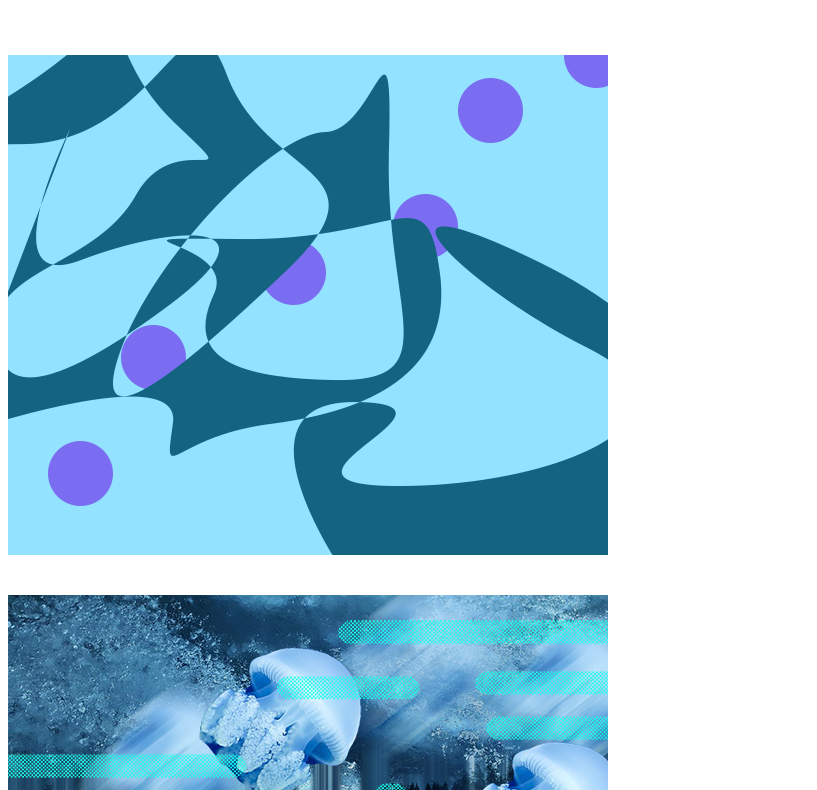
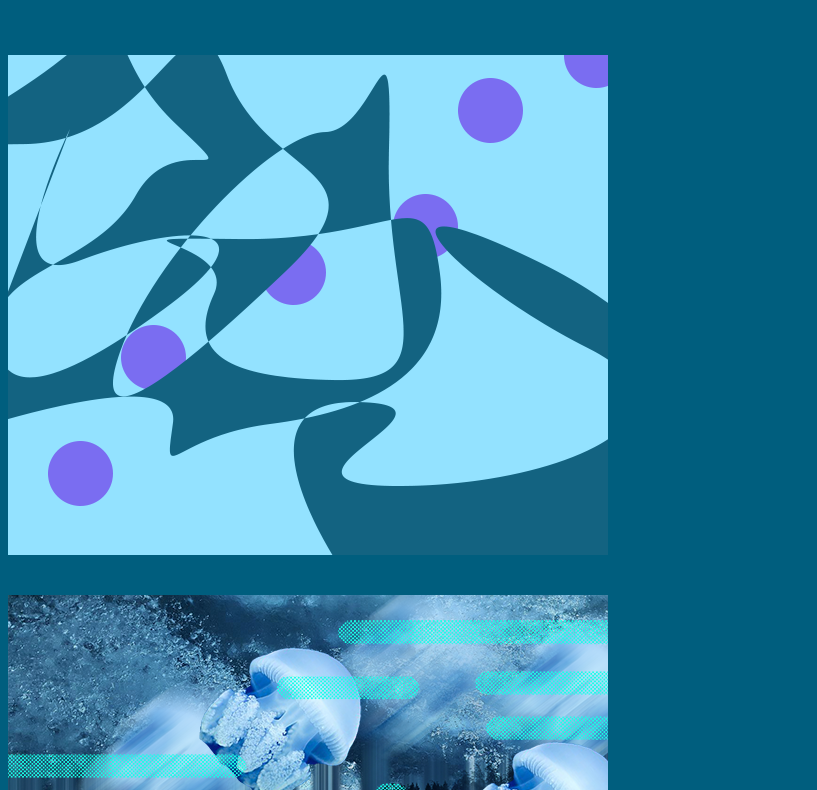
Before and after one commit to michellesuinjung/FASpring2022Michelle, a plain HTML site: page index.html in a window 1280 px wide. Shown: the part 613-1403 px from the top of the page, without its empty margins (0-817 px from the left). Drawn offline with Linux system fonts and the light colour scheme.

Commit message:
Update index.html

```diff
--- a/index.html
+++ b/index.html
@@ -4,8 +4,8 @@
     <meta charset="UTF-8">
     <meta name="viewport" content="width=device-width, initial-scale=1.0">
     <title>meeesheeellllleee</title>
- link rel="stylesheet" href="styles.css">
-    <link rel="stylesheet" href="styles.css">
+ link rel="stylesheet" href="style.css">
+    <link rel="stylesheet" href="style.css">
     <link rel="icon" type="image/x-icon" href="favicon.ico">
 
 </head>
```
